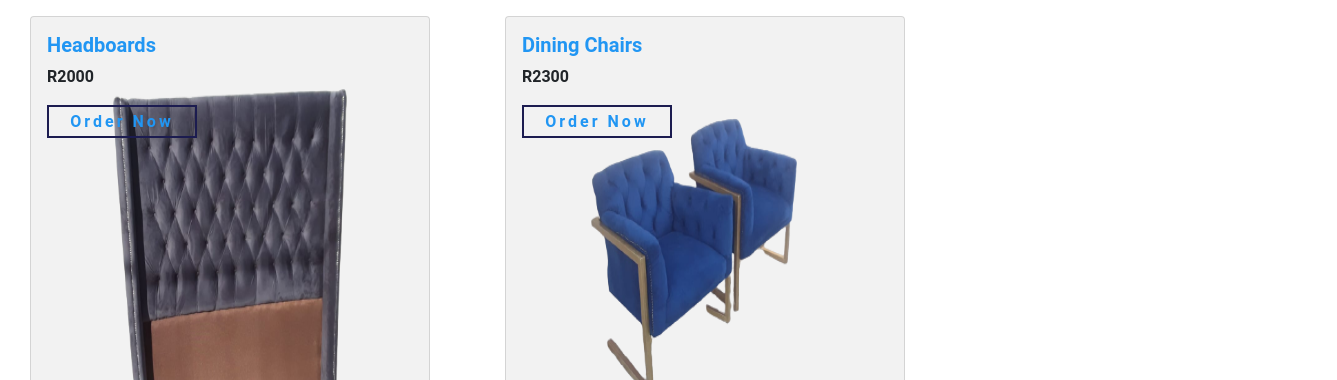
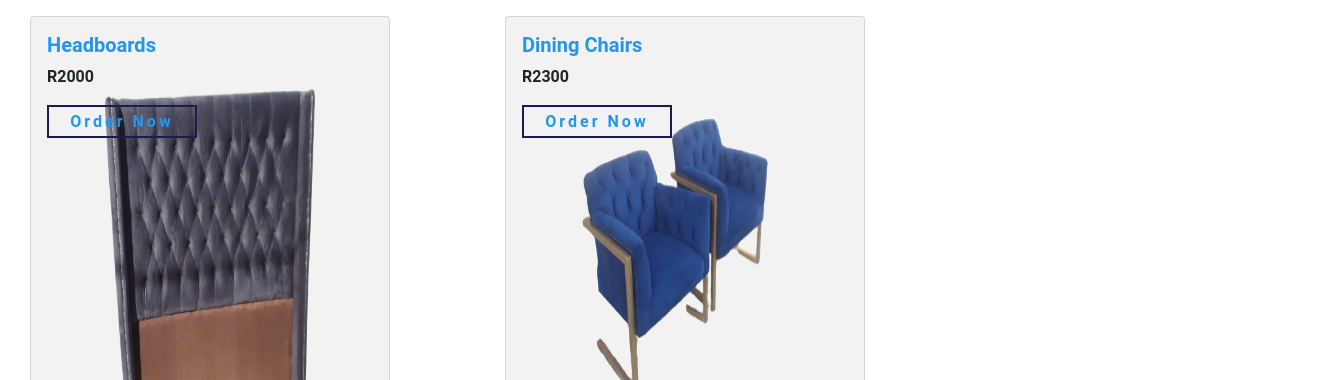
Before and after one commit to Elignobis/eta-website, a plain HTML site: page index.html in a window 1280 px wide. Shown: the part 920-1300 px from the top of the page, 1337 px wide, since content can reach past the window. Drawn offline with nearby package versions, Linux system fonts and the light colour scheme.

Commit message:
another commit

```diff
--- a/styles/style.css
+++ b/styles/style.css
@@ -332,7 +332,7 @@ body {
     width: 100px;
 } */
 .card {
-    width: 50vh;
+    width: 45vh;
 }
 
 .card-1 {
```
